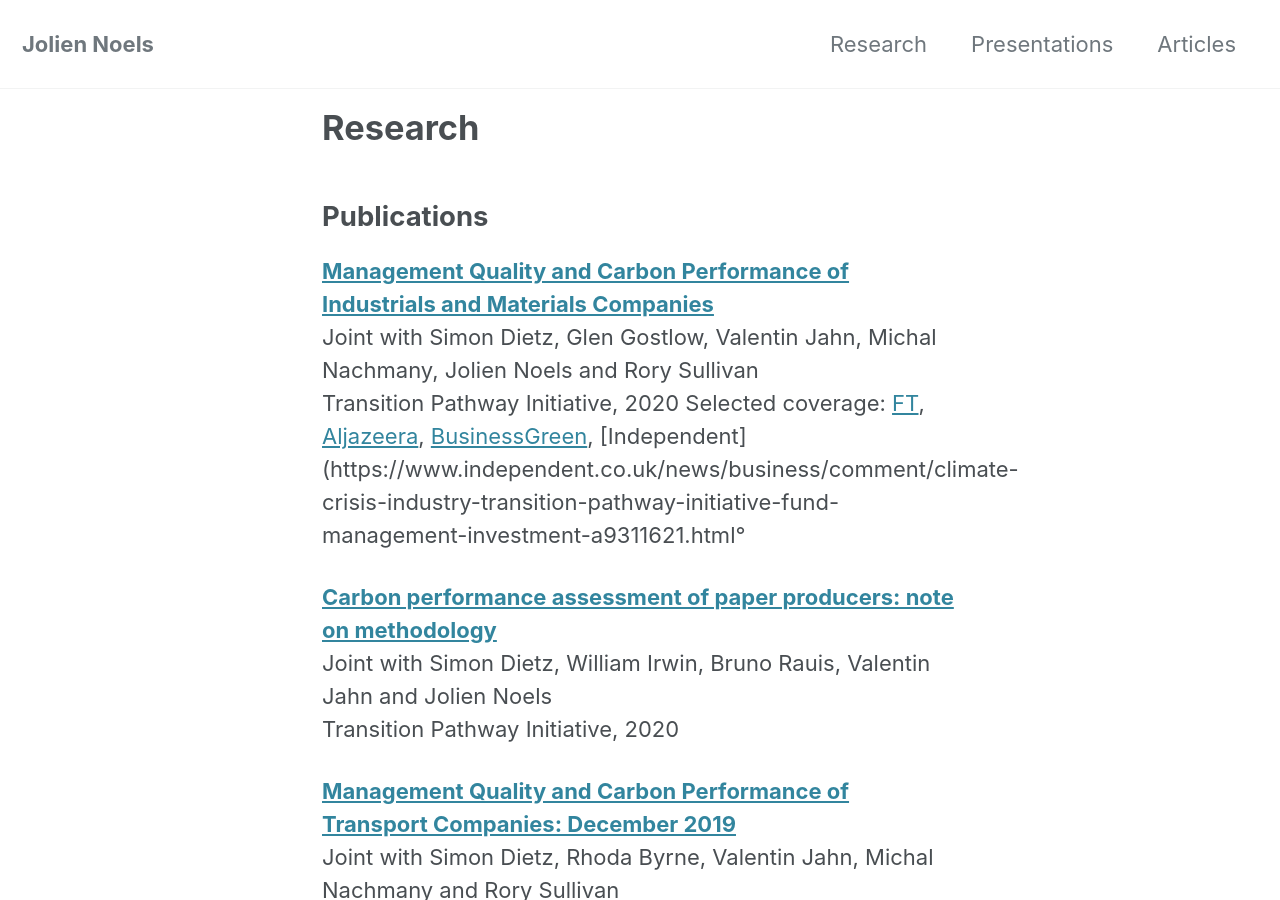
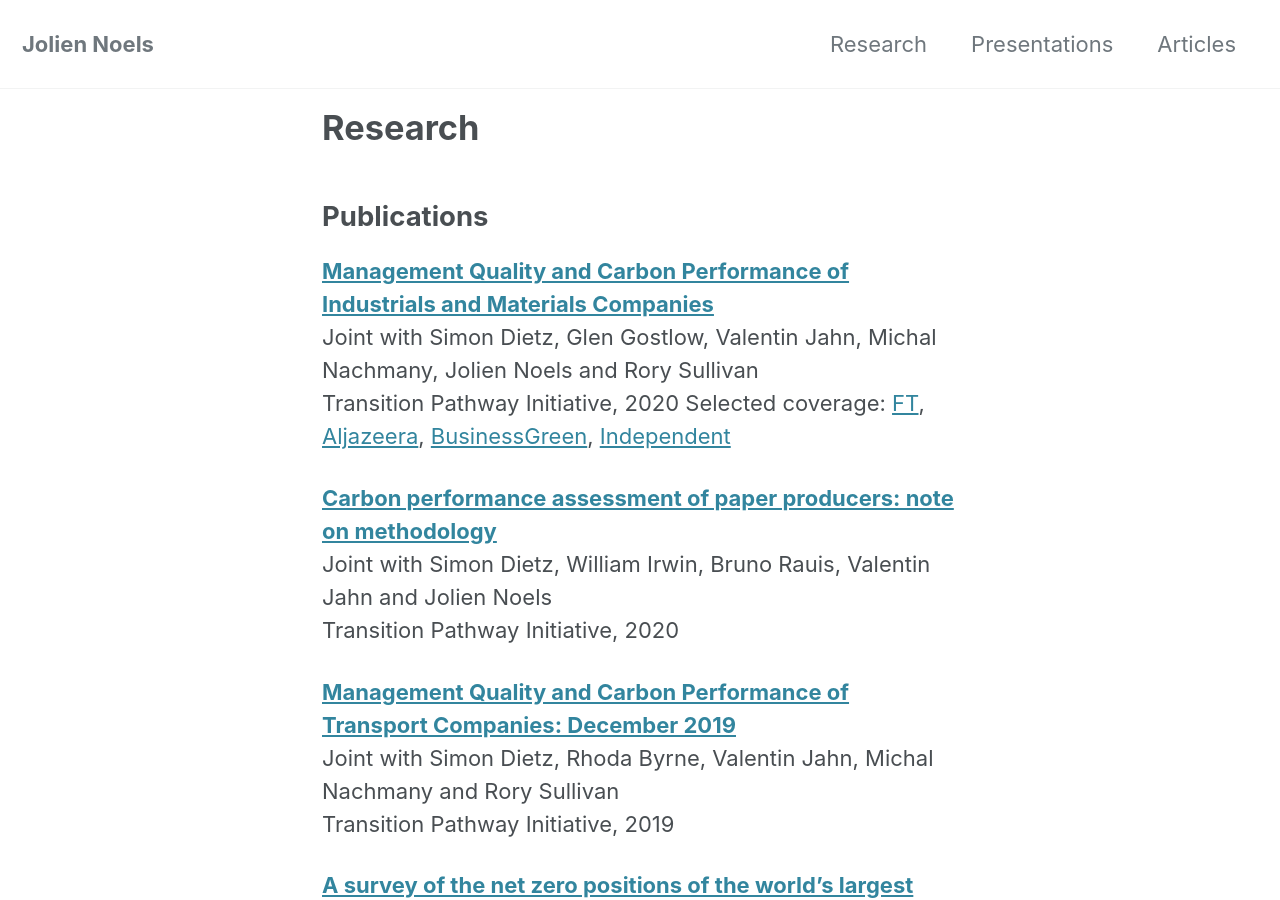
Before and after one commit to JolienNoels/joliennoels.github.io, a Jekyll site: the page built from _pages/research.md, in a window 1280 px wide and 900 px high. Built offline with Jekyll 4.4.1, drawn with Linux system fonts in a browser that asks for light colours; cached includes are drawn as plain includes; nearby versions of some CDN libraries.

Commit message:
Update research.md

```diff
--- a/_pages/research.md
+++ b/_pages/research.md
@@ -9,7 +9,7 @@ permalink: /research/
 **[Management Quality and Carbon Performance of Industrials and Materials Companies](https://www.transitionpathwayinitiative.org/tpi/publications/47.pdf?type=Publication)**
   Joint with Simon Dietz, Glen Gostlow, Valentin Jahn, Michal Nachmany, Jolien Noels and Rory Sullivan
   Transition Pathway Initiative, 2020
-  Selected coverage: [FT](https://www.ft.com/content/d94aa146-445a-11ea-a43a-c4b328d9061c), [Aljazeera](https://www.aljazeera.com/ajimpact/18-trillion-investor-group-calls-industry-giants-climate-200203191455108.html), [BusinessGreen](https://www.businessgreen.com/news/4009939/report-industrial-giants-guilty-slow-progress-climate-action), [Independent](https://www.independent.co.uk/news/business/comment/climate-crisis-industry-transition-pathway-initiative-fund-management-investment-a9311621.html°
+  Selected coverage: [FT](https://www.ft.com/content/d94aa146-445a-11ea-a43a-c4b328d9061c), [Aljazeera](https://www.aljazeera.com/ajimpact/18-trillion-investor-group-calls-industry-giants-climate-200203191455108.html), [BusinessGreen](https://www.businessgreen.com/news/4009939/report-industrial-giants-guilty-slow-progress-climate-action), [Independent](https://www.independent.co.uk/news/business/comment/climate-crisis-industry-transition-pathway-initiative-fund-management-investment-a9311621.html)
 
 **[Carbon performance assessment of paper producers: note on methodology](https://www.transitionpathwayinitiative.org/tpi/publications/49.pdf?type=Publication)**
   Joint with Simon Dietz, William Irwin, Bruno Rauis, Valentin Jahn and Jolien Noels
```
